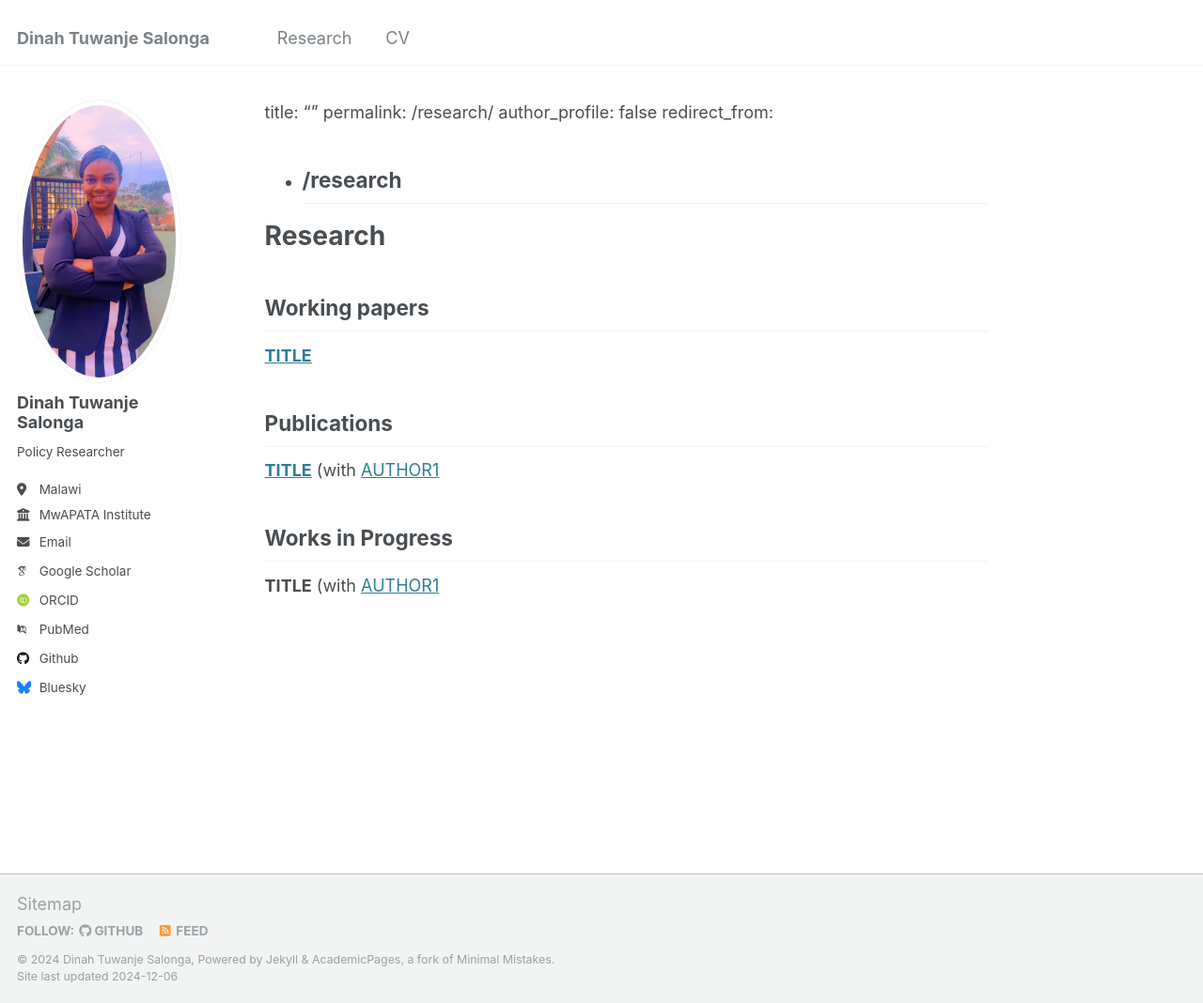
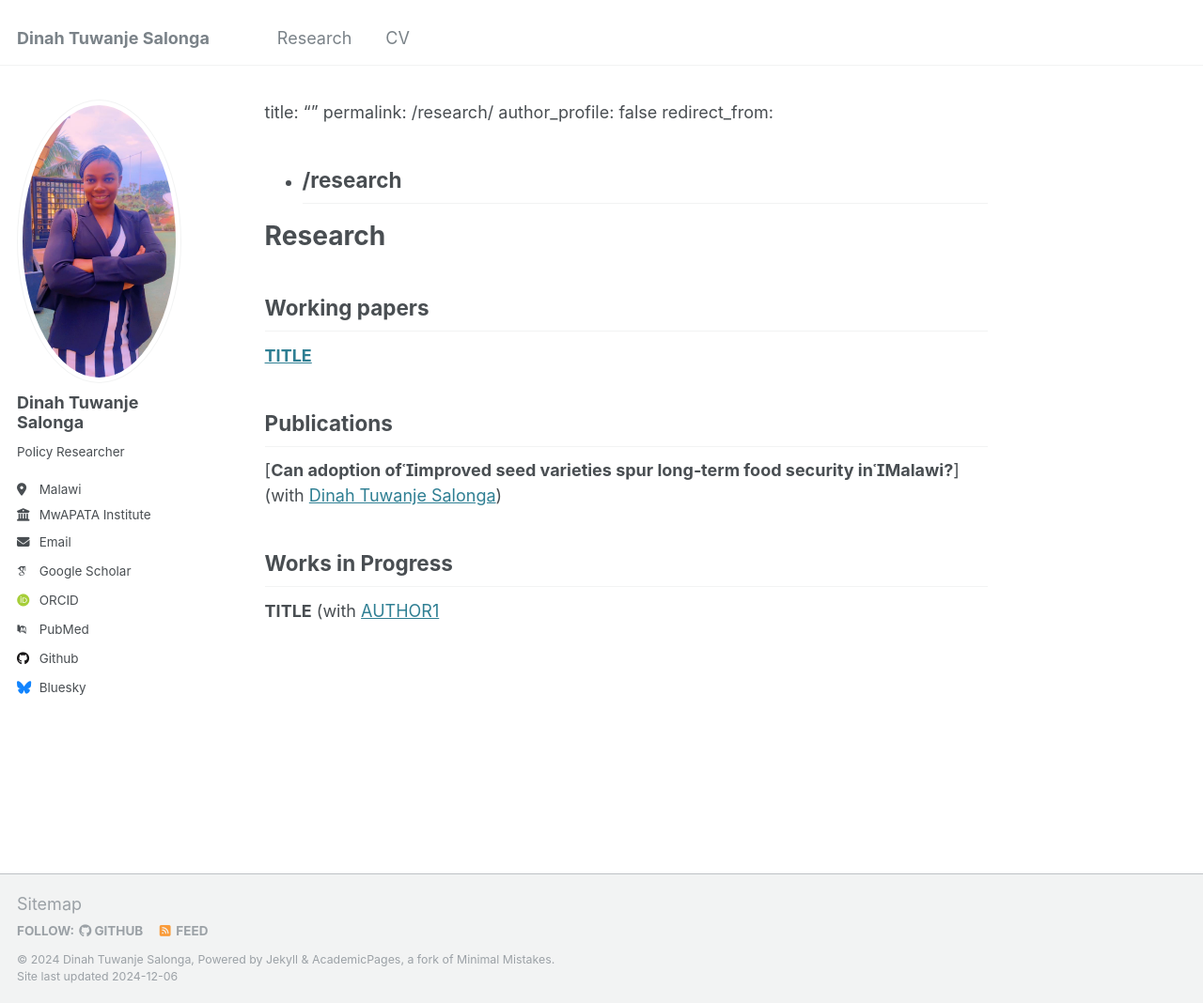
Before and after one commit to Dinah3/dinah3.github.io, a Jekyll site: the page built from _pages/research.md, in a window 1280 px wide and 1068 px high. Shown: the whole window at 94% size. Built offline with Jekyll 4.4.1, drawn with Linux system fonts in a browser that asks for light colours; some web fonts are replaced; our own code applies the rules of GitHub Pages for plain Markdown files.

Commit message:
Update research.md

```diff
--- a/_pages/research.md
+++ b/_pages/research.md
@@ -15,7 +15,7 @@ redirect_from:
 
 ## Publications
 
-[**TITLE**](/files/paper2.pdf) (with [AUTHOR1](URL1) <br/>
+[**Can adoption ofimproved seed varieties spur long‑term food security inMalawi?**] (with [Dinah Tuwanje Salonga](https://rdcu.be/dQAIi)) <br/>
 
 ## Works in Progress
 
```
